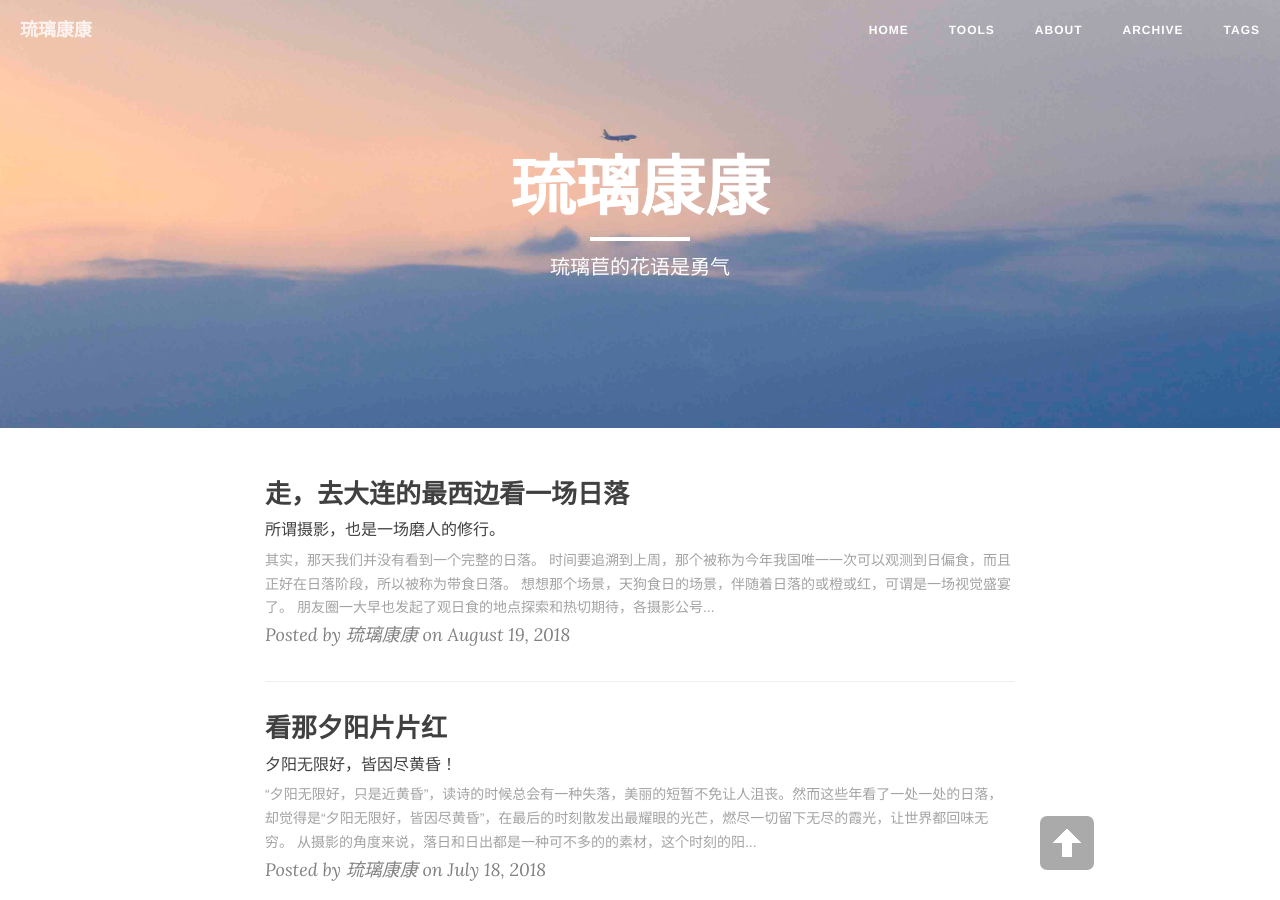
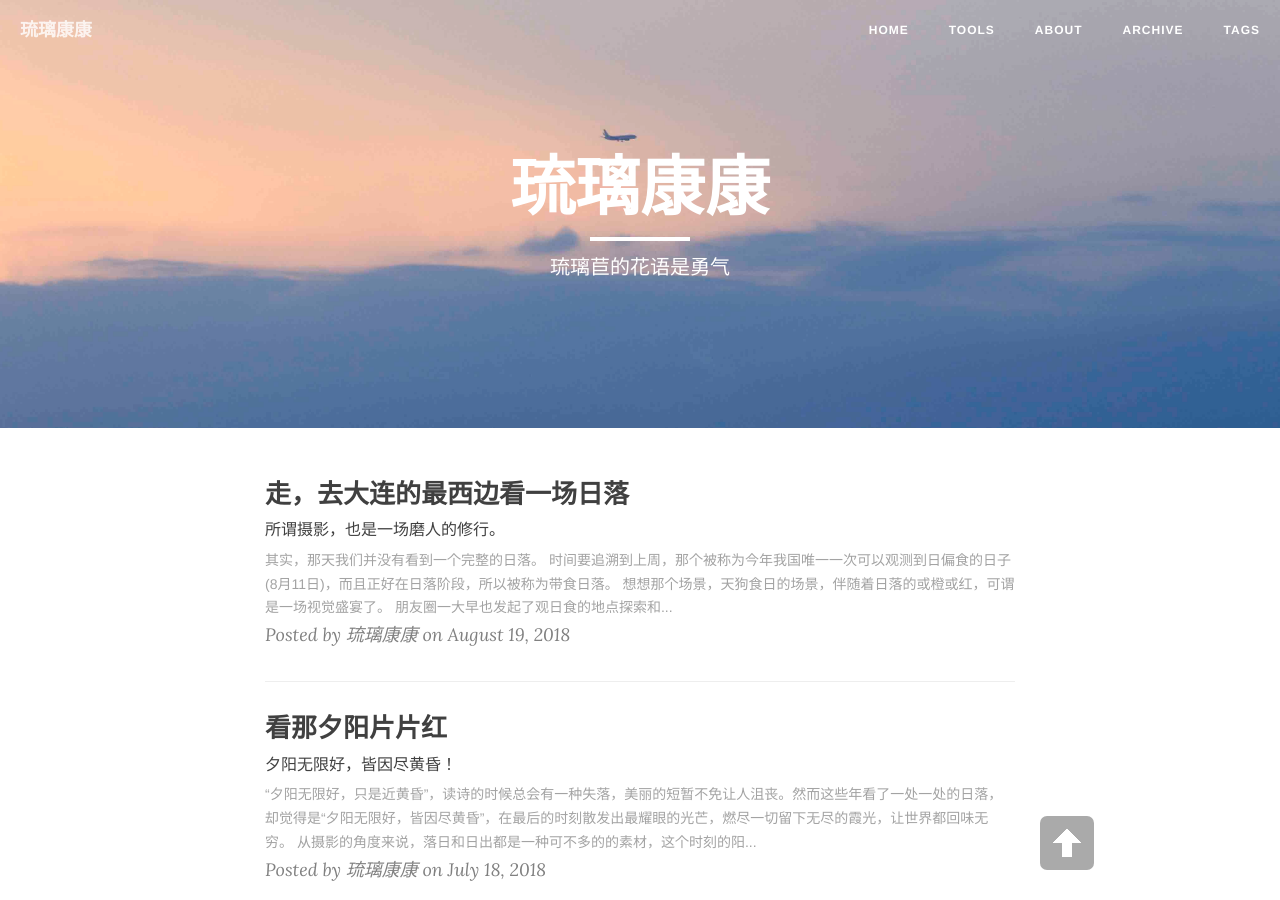
Before and after one commit to MinpuKang/minpukang.github.io, a Jekyll site: the page built from index.html, in a window 1280 px wide and 900 px high. Built offline with Jekyll 4.4.1, drawn with Linux system fonts in a browser that asks for light colours; nearby versions of some CDN libraries; the list of posts is cut into pages by our own code; comment, search, counter and statistics services are not loaded.

Commit message:
update dalian sunset in xihuju
update dalian sunset in xihuju

```diff
--- a/_posts/2018-08-19-dl-xihuju.md
+++ b/_posts/2018-08-19-dl-xihuju.md
@@ -19,7 +19,7 @@ img{
 
 其实，那天我们并没有看到一个完整的日落。
 
-时间要追溯到上周，那个被称为今年我国唯一一次可以观测到日偏食，而且正好在日落阶段，所以被称为带食日落。
+时间要追溯到上周，那个被称为今年我国唯一一次可以观测到日偏食的日子(8月11日)，而且正好在日落阶段，所以被称为带食日落。
 
 想想那个场景，天狗食日的场景，伴随着日落的或橙或红，可谓是一场视觉盛宴了。
 
```
